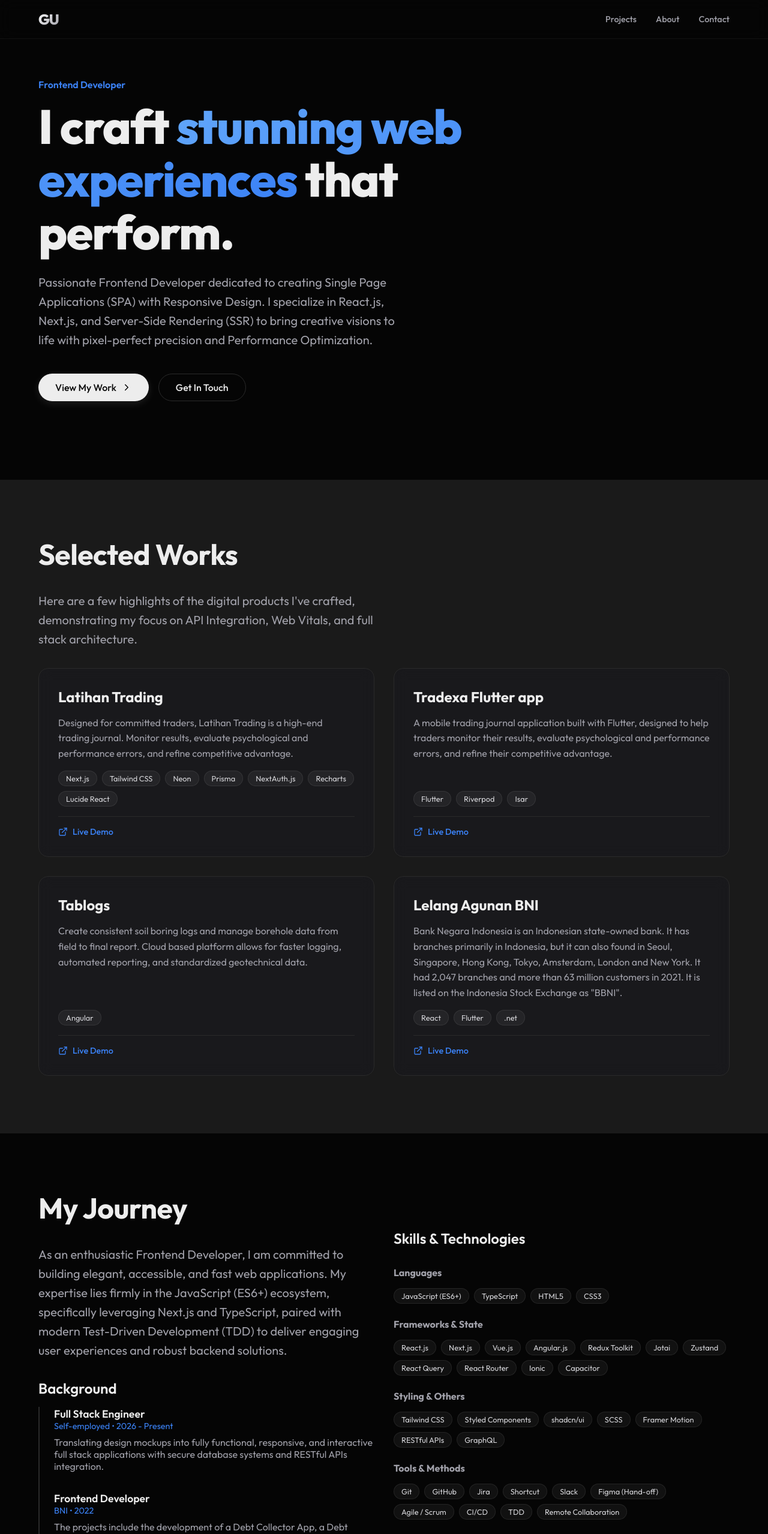
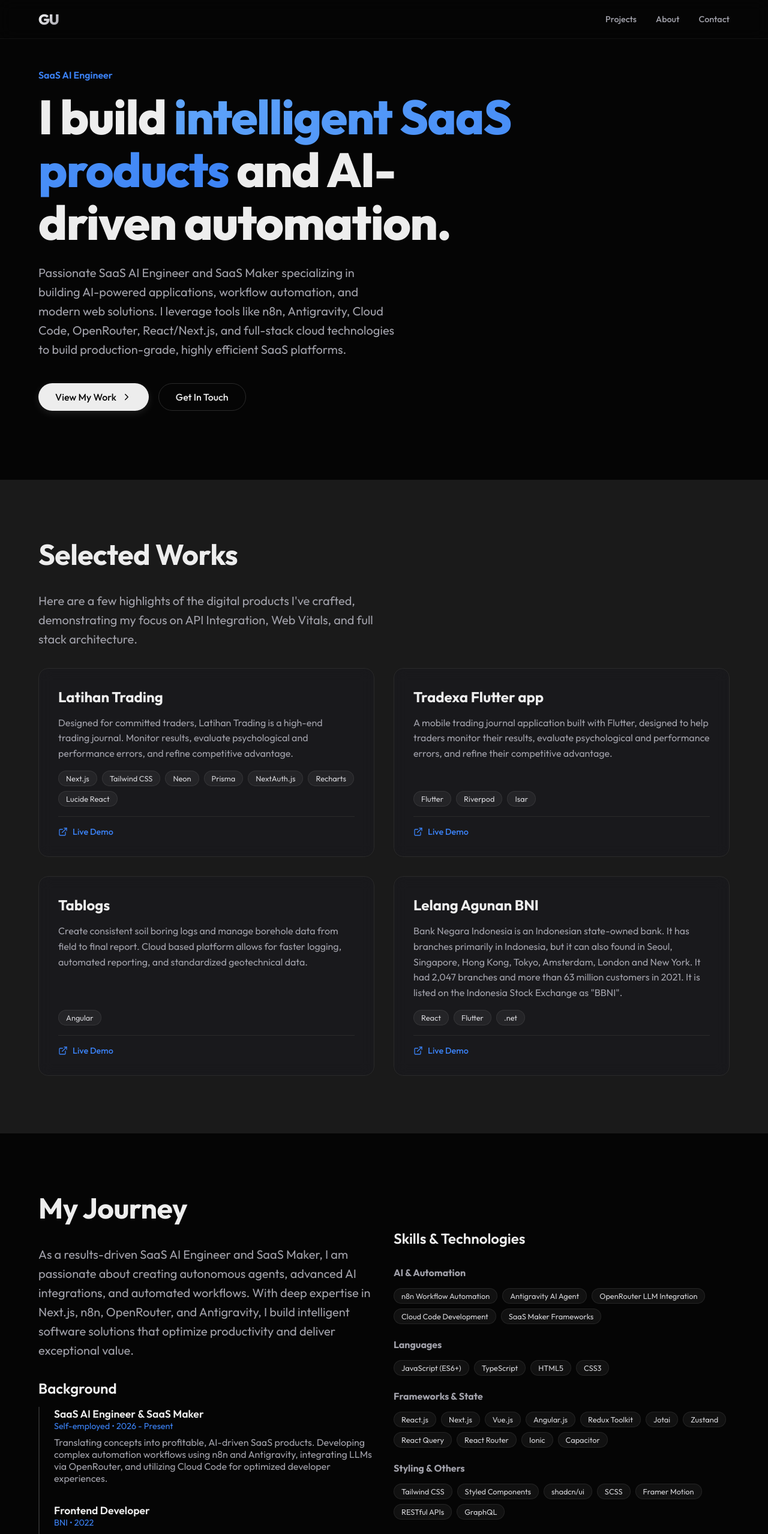
Before and after one commit to GustiCahya/GustiCahya, a Next.js app: page / in a window 1280 px wide. Shown: the top 2558 px of the page at 60% size. Built offline with nearby package versions, Linux system fonts and the light colour scheme.

Commit message:
feat: initialize portfolio landing page with hero, projects, and about sections using framer-motion

```diff
--- a/src/app/page.tsx
+++ b/src/app/page.tsx
@@ -51,13 +51,13 @@ export default function Home() {
         <div className="container">
           <motion.div initial="hidden" animate="visible" variants={staggerContainer} style={{ maxWidth: '800px' }}>
             <motion.p variants={fadeInUp} style={{ color: 'var(--primary)', fontWeight: 600, marginBottom: '1rem' }}>
-              Frontend Developer
+              SaaS AI Engineer
             </motion.p>
             <motion.h1 variants={fadeInUp} className="heading-1" style={{ marginBottom: '1.5rem' }}>
-              I craft <span className="gradient-primary">stunning web experiences</span> that perform.
+              I build <span className="gradient-primary">intelligent SaaS products</span> and AI-driven automation.
             </motion.h1>
             <motion.p variants={fadeInUp} className="text-lead" style={{ marginBottom: '2.5rem', maxWidth: '600px' }}>
-              Passionate Frontend Developer dedicated to creating Single Page Applications (SPA) with Responsive Design. I specialize in React.js, Next.js, and Server-Side Rendering (SSR) to bring creative visions to life with pixel-perfect precision and Performance Optimization.
+              Passionate SaaS AI Engineer and SaaS Maker specializing in building AI-powered applications, workflow automation, and modern web solutions. I leverage tools like n8n, Antigravity, Cloud Code, OpenRouter, React/Next.js, and full-stack cloud technologies to build production-grade, highly efficient SaaS platforms.
             </motion.p>
             <motion.div variants={fadeInUp} className="flex gap-4">
               <Link href="#projects" className="btn btn-primary">
@@ -141,15 +141,15 @@ export default function Home() {
             <div>
               <motion.h2 variants={fadeInUp} className="heading-2">My Journey</motion.h2>
               <motion.p variants={fadeInUp} className="text-lead mb-8">
-                As an enthusiastic Frontend Developer, I am committed to building elegant, accessible, and fast web applications. My expertise lies firmly in the JavaScript (ES6+) ecosystem, specifically leveraging Next.js and TypeScript, paired with modern Test-Driven Development (TDD) to deliver engaging user experiences and robust backend solutions.
+                As a results-driven SaaS AI Engineer and SaaS Maker, I am passionate about creating autonomous agents, advanced AI integrations, and automated workflows. With deep expertise in Next.js, n8n, OpenRouter, and Antigravity, I build intelligent software solutions that optimize productivity and deliver exceptional value.
               </motion.p>
 
               <motion.h3 variants={fadeInUp} style={{ fontSize: '1.5rem', fontWeight: 600, marginBottom: '1rem' }}>Background</motion.h3>
               <motion.div variants={fadeInUp} style={{ borderLeft: '2px solid var(--border)', paddingLeft: '1.5rem', display: 'flex', flexDirection: 'column', gap: '2rem' }}>
                 <div>
-                  <h4 style={{ fontSize: '1.1rem', fontWeight: 600 }}>Full Stack Engineer</h4>
+                  <h4 style={{ fontSize: '1.1rem', fontWeight: 600 }}>SaaS AI Engineer & SaaS Maker</h4>
                   <p style={{ color: 'var(--primary)', fontSize: '0.9rem', marginBottom: '0.5rem' }}>Self-employed • 2026 - Present</p>
-                  <p style={{ color: 'var(--text-muted)' }}>Translating design mockups into fully functional, responsive, and interactive full stack applications with secure database systems and RESTful APIs integration.</p>
+                  <p style={{ color: 'var(--text-muted)' }}>Translating concepts into profitable, AI-driven SaaS products. Developing complex automation workflows using n8n and Antigravity, integrating LLMs via OpenRouter, and utilizing Cloud Code for optimized developer experiences.</p>
                 </div>
                 <div>
                   <h4 style={{ fontSize: '1.1rem', fontWeight: 600 }}>Frontend Developer</h4>
@@ -162,6 +162,12 @@ export default function Home() {
             <div>
               <motion.h3 variants={fadeInUp} style={{ fontSize: '1.5rem', fontWeight: 600, marginBottom: '2rem', marginTop: '4rem' }}>Skills & Technologies</motion.h3>
               <div className="flex flex-col gap-6">
+                <motion.div variants={fadeInUp}>
+                  <h4 style={{ marginBottom: '1rem', color: 'var(--text-muted)' }}>AI & Automation</h4>
+                  <div className="flex gap-2" style={{ flexWrap: 'wrap' }}>
+                    {['n8n Workflow Automation', 'Antigravity AI Agent', 'OpenRouter LLM Integration', 'Cloud Code Development', 'SaaS Maker Frameworks'].map(skill => <span key={skill} className="badge">{skill}</span>)}
+                  </div>
+                </motion.div>
                 <motion.div variants={fadeInUp}>
                   <h4 style={{ marginBottom: '1rem', color: 'var(--text-muted)' }}>Languages</h4>
                   <div className="flex gap-2" style={{ flexWrap: 'wrap' }}>
```
